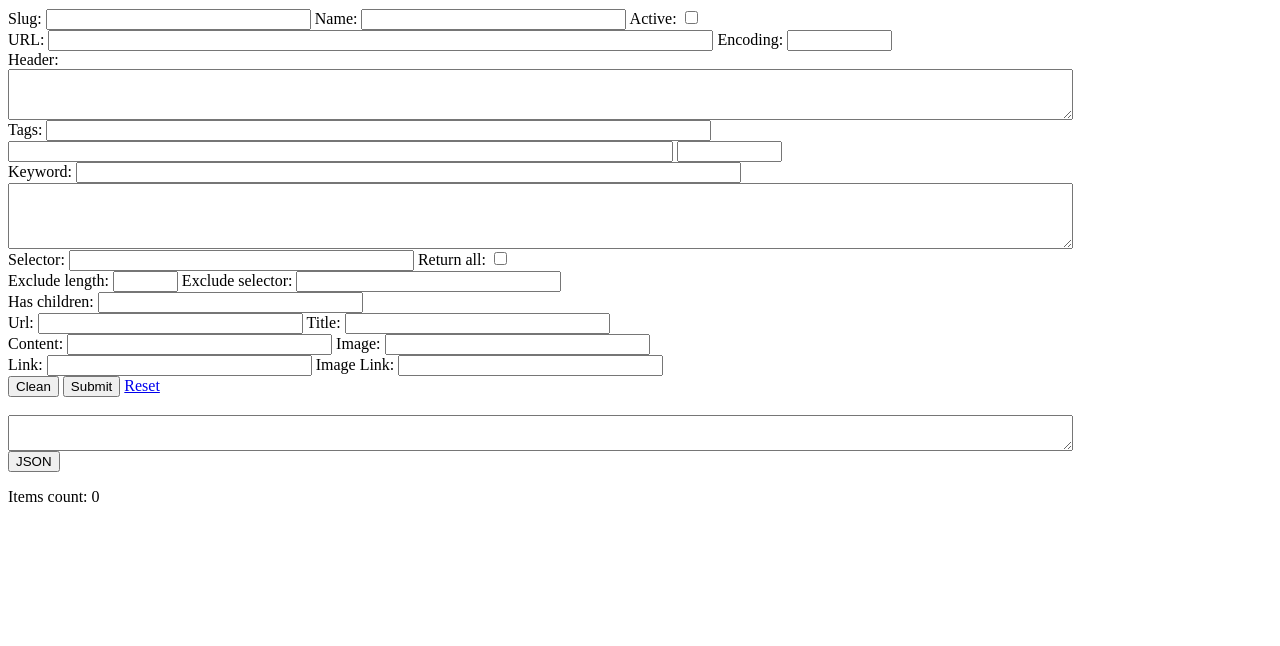
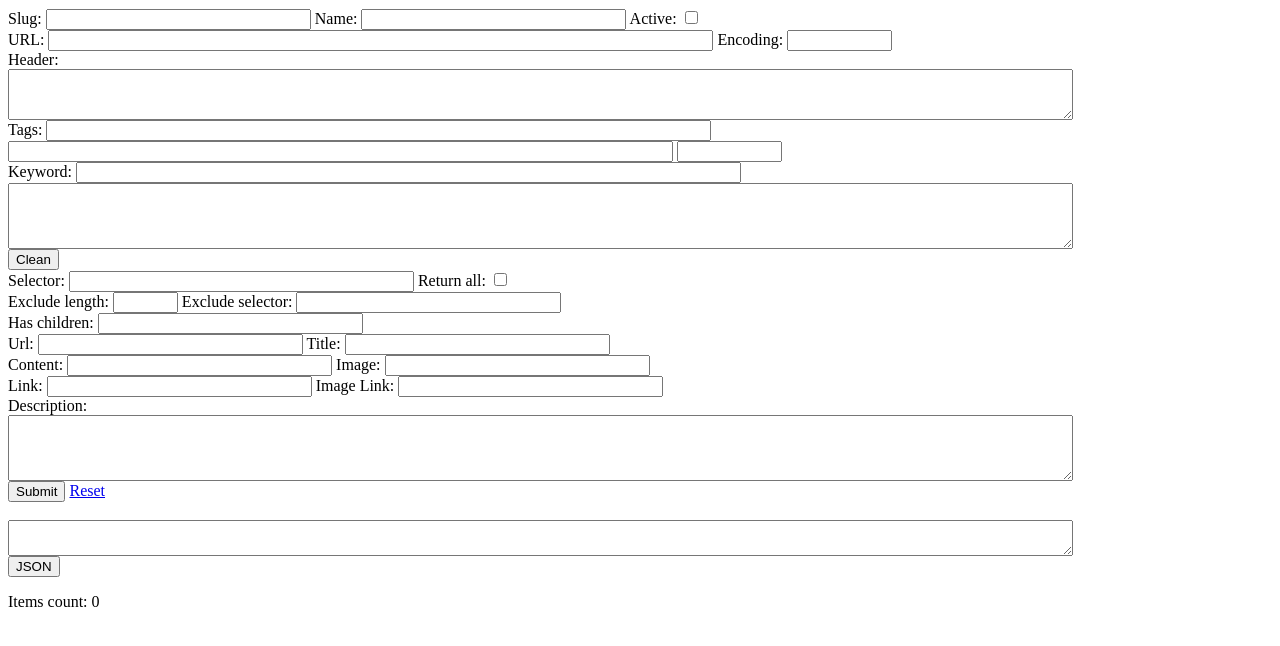
Before and after one commit to economylin/newsmonitor, a Python web app: template src/webservice/templates/index.html in a window 1280 px wide. Shown: the top 646 px of the page. Run offline with Jinja, Linux system fonts and the light colour scheme; the template is opened without the code that fills it, so the values that code supplies are empty.

Commit message:
Add "description" for newssource

```diff
--- a/src/webservice/handlers.py
+++ b/src/webservice/handlers.py
@@ -95,6 +95,8 @@ class FetchPage(webapp2.RequestHandler):
                     conditions['criterion']['imagelink'] = imagelinkselector
             newssource['conditions'] = conditions
 
+            newssource['description'] = self.request.get('description').strip()
+
             content = self.request.get('content')
             jsonstr = jsonutil.getReadableString(newssource)
 
--- a/src/webservice/templates/index.html
+++ b/src/webservice/templates/index.html
@@ -16,6 +16,8 @@
     <input type="text" name="parsedencoding" value="{{ parsedencoding }}" size="10" readonly="True"/>
     <br/>Keyword: <input type="text" name="keyword" value="{{ keyword }}" size="80"/>
     <br/><textarea name="content" rows="4" cols="130">{{ content }}</textarea>
+    <br/><input type="button" value="Clean" onclick="(this.parent || this.parentNode).content.value='';"/>
+
     <br/>Selector: <input type="text" name="selector" value="{{ newssource.selector }}" size="40"/>
     Return all: <input type="checkbox" name="enoughall" {% if newssource.conditions.enough.all %} checked {% endif %}/>
     <br/>Exclude length: <input type="text" name="excludelength" value="{{ newssource.conditions.exclude.length }}" size="5"/>
@@ -27,8 +29,8 @@
     Image: <input type="text" name="imageselector" value="{{ newssource.conditions.criterion.image }}" size="30"/>
     <br/>Link: <input type="text" name="linkselector" value="{{ newssource.conditions.criterion.link }}" size="30"/>
     Image Link: <input type="text" name="imagelinkselector" value="{{ newssource.conditions.criterion.imagelink }}" size="30"/>
-    <br/><input type="button" value="Clean" onclick="(this.parent || this.parentNode).content.value='';"/>
-    <input name="action" type="submit" value="Submit" />
+    <br/>Description:<br/><textarea name="description" rows="4" cols="130">{{ newssource.description }}</textarea>
+    <br/><input name="action" type="submit" value="Submit" />
     <a target="_self" href="/fetch/">Reset</a>
     <br/><br/><textarea name="jsonstr" rows="2" cols="130">{{ jsonstr }}</textarea>
     <br/><input type="submit" name="action" value="JSON" />
```
Also changed, not shown: 1 other file.
